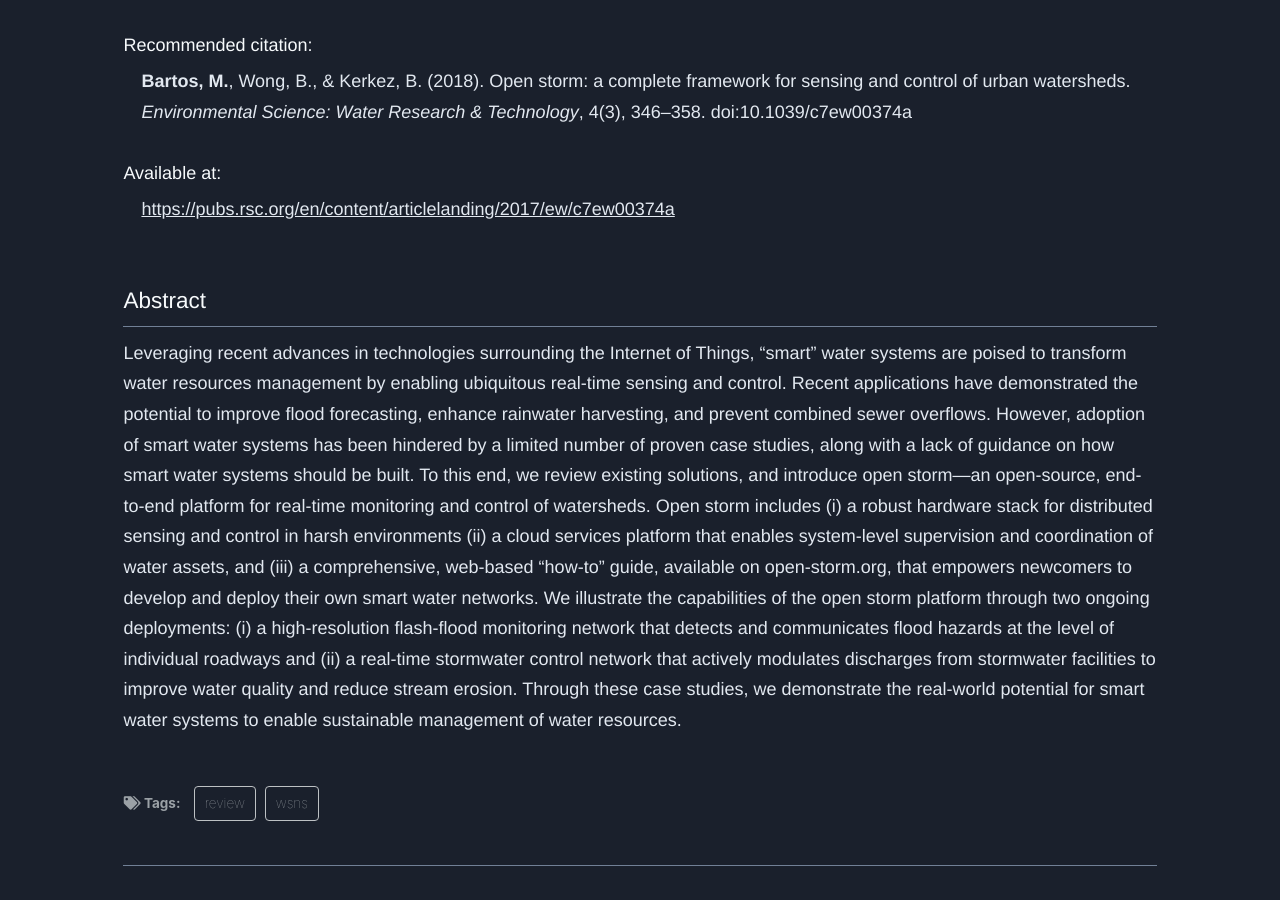
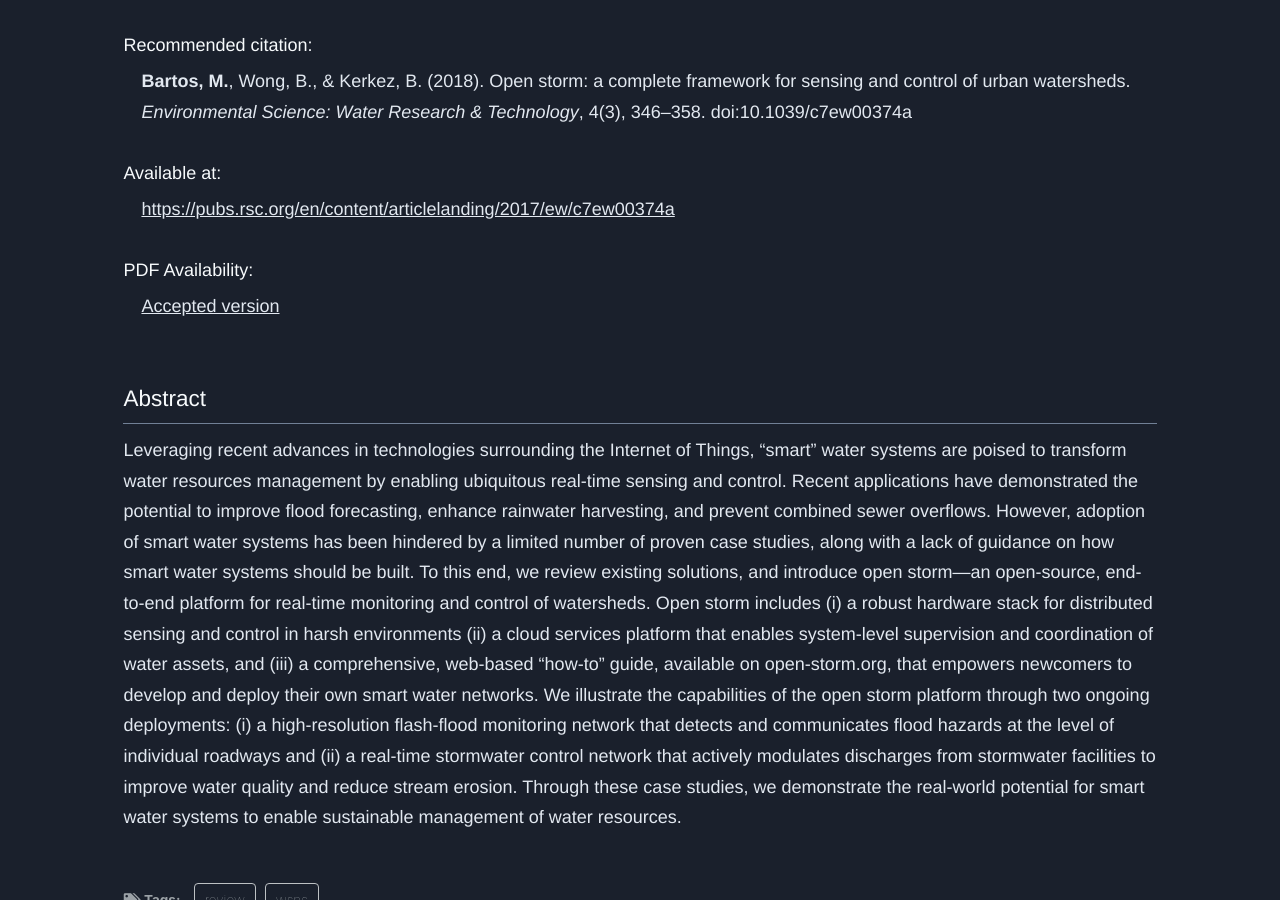
Before and after one commit to SMARTINFRALAB/SMARTINFRALAB.github.io, a Jekyll site: the page built from _publications/2017-12-22-open.md, in a window 1280 px wide and 900 px high, scrolled down 310 px. Built offline with Jekyll 4.4.1, drawn with Linux system fonts in a browser that asks for light colours.

Commit message:
Add open storm accepted PDF

```diff
--- a/_publications/2017-12-22-open.md
+++ b/_publications/2017-12-22-open.md
@@ -7,6 +7,8 @@ date: 2017-12-22
 venue: 'Environmental Science: Water Research and Technology'
 type: 'article'
 paperurl: 'https://pubs.rsc.org/en/content/articlelanding/2017/ew/c7ew00374a'
+file: 'https://mdbartos.s3.us-east-2.amazonaws.com/publications/open_storm.pdf'
+filetype: 'Accepted version'
 citation: '<b>Bartos, M.</b>, Wong, B., & Kerkez, B. (2018). Open storm: a complete framework for sensing and control of urban watersheds. <i>Environmental Science: Water Research & Technology</i>, 4(3), 346–358. doi:10.1039/c7ew00374a'
 tags: ['wsns', 'review']
 ---
```
